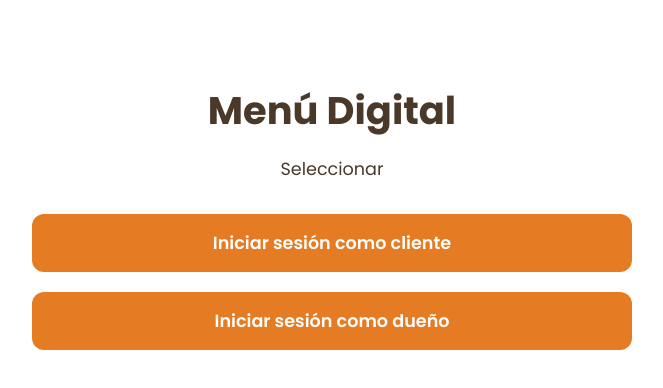
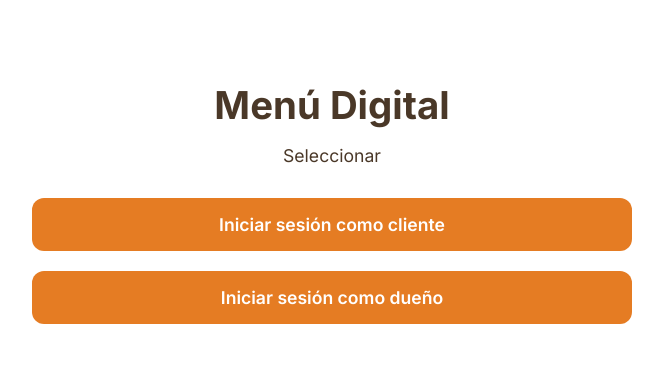
Before and after one commit to guiillegentile/restobar, an Angular app: page / in a window 1280 px wide. Shown: the top 388 px of the page, without its empty margins (308-971 px from the left). Built offline with nearby package versions, Linux system fonts and the light colour scheme.

Commit message:
css general

```diff
--- a/src/styles.css
+++ b/src/styles.css
@@ -1,5 +1,5 @@
-@import url('https://fonts.googleapis.com/css2?family=Poppins:wght@300;400;500;600;700&display=swap');
+@import url('https://fonts.googleapis.com/css2?family=Inter:wght@300;400;500;600;700&display=swap');
 
 * {
-  font-family: 'Poppins', sans-serif !important;
+  font-family: 'Inter', sans-serif !important;
 }
```
